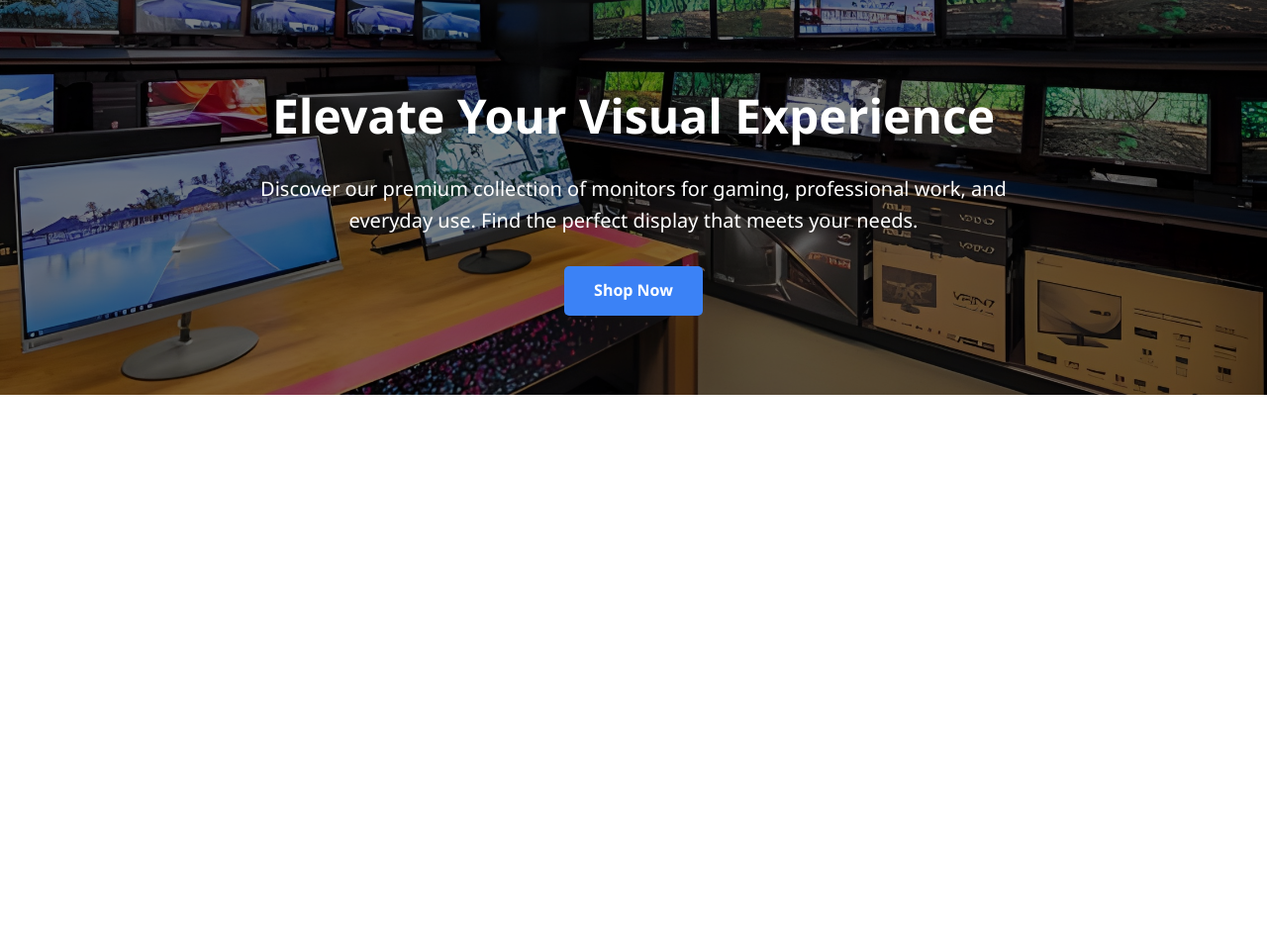
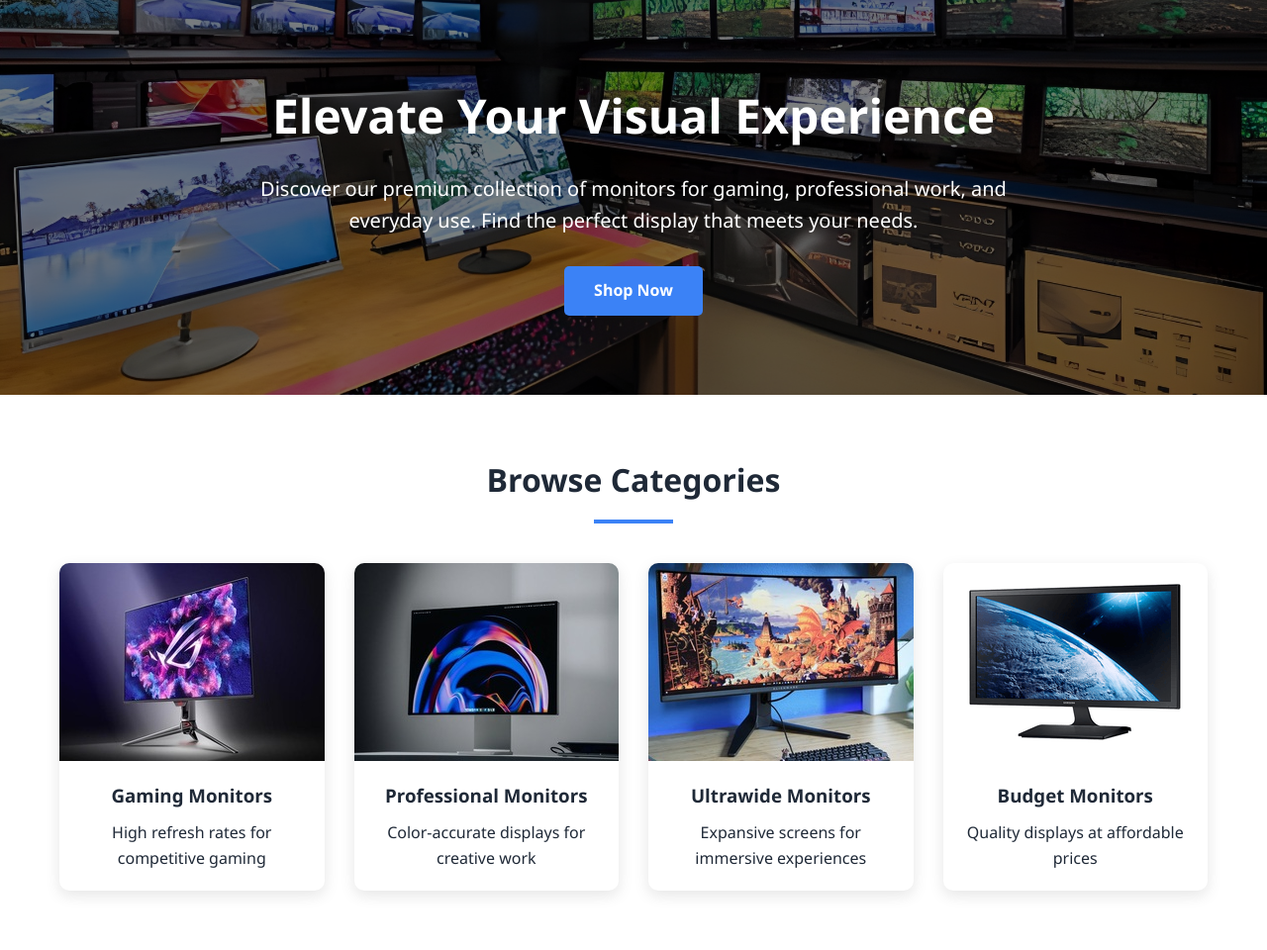
Before and after one commit to OtariTB/Project_PHP, a PHP site: page / in a window 1280 px wide. Shown: the part 127-1087 px from the top of the page at 99% size. Before the commit the page ends 526 px from the top, so only its background shows below. Run offline with PHP 8.4, Linux system fonts and the light colour scheme.

Commit message:
1.4 (Categories)

```diff
--- a/index.php
+++ b/index.php
@@ -44,11 +44,55 @@ include_once './config/connect.php';
             </div>
         </nav>
     </header>
-        <section class="hero">
+    <section class="hero">
         <div class="container">
             <h1>Elevate Your Visual Experience</h1>
             <p>Discover our premium collection of monitors for gaming, professional work, and everyday use. Find the perfect display that meets your needs.</p>
-            <a href="products.php" class="btn">Shop Now</a>
+            <a href="./includes/products.php" class="btn">Shop Now</a>
+        </div>
+    </section>
+
+    <section class="categories">
+        <div class="container">
+            <h2 class="section-title">Browse Categories</h2>
+            <div class="category-grid">
+                <div class="category-card">
+                    <div class="category-img">
+                        <img src="./images/Gaming_Monitor.jpg" alt="Gaming Monitors">
+                    </div>
+                    <div class="category-info">
+                        <h3>Gaming Monitors</h3>
+                        <p>High refresh rates for competitive gaming</p>
+                    </div>
+                </div>
+                <div class="category-card">
+                    <div class="category-img">
+                        <img src="./images/Professional_Monitor.png" alt="Professional Monitors">
+                    </div>
+                    <div class="category-info">
+                        <h3>Professional Monitors</h3>
+                        <p>Color-accurate displays for creative work</p>
+                    </div>
+                </div>
+                <div class="category-card">
+                    <div class="category-img">
+                        <img src="./images/Ultrawide_Monitor.jpg" alt="Ultrawide Monitors">
+                    </div>
+                    <div class="category-info">
+                        <h3>Ultrawide Monitors</h3>
+                        <p>Expansive screens for immersive experiences</p>
+                    </div>
+                </div>
+                <div class="category-card">
+                    <div class="category-img">
+                        <img src="./images/Budget_Monitor.png" alt="Budget Monitors">
+                    </div>
+                    <div class="category-info">
+                        <h3>Budget Monitors</h3>
+                        <p>Quality displays at affordable prices</p>
+                    </div>
+                </div>
+            </div>
         </div>
     </section>
 </body>
--- a/styles/styles.css
+++ b/styles/styles.css
@@ -175,7 +175,6 @@ header {
   display: block;
 }
 
-/* Hero Section */
 .hero {
   background-image: linear-gradient(rgba(0, 0, 0, 0.5), rgba(0, 0, 0, 0.5)),
   url('../images/hero.jpg');
@@ -213,3 +212,59 @@ header {
 .btn:hover {
   background-color: var(--secondary-color);
 }
+
+.categories {
+  padding: 60px 0;
+}
+
+.section-title {
+  text-align: center;
+  margin-bottom: 40px;
+  font-size: 32px;
+  position: relative;
+}
+
+.section-title::after {
+  content: '';
+  display: block;
+  width: 80px;
+  height: 4px;
+  background-color: var(--accent-color);
+  margin: 15px auto 0;
+}
+
+.category-grid {
+  display: grid;
+  grid-template-columns: repeat(auto-fit, minmax(250px, 1fr));
+  gap: 30px;
+}
+
+.category-card {
+  background-color: white;
+  border-radius: 10px;
+  overflow: hidden;
+  box-shadow: 0 5px 15px rgba(0, 0, 0, 0.1);
+  transition: transform 0.3s;
+}
+
+.category-card:hover {
+  transform: translateY(-10px);
+}
+
+.category-img {
+  height: 200px;
+  overflow: hidden;
+  background-color: var(--light-gray);
+  display: flex;
+  align-items: center;
+  justify-content: center;
+}
+
+.category-info {
+  padding: 20px;
+  text-align: center;
+}
+
+.category-info h3 {
+  margin-bottom: 10px;
+}
```
Also changed, not shown: images/Budget_Monitor.png (added), images/Gaming_Monitor.jpg (added), images/Gaming_MonitorOG.jpg (added), images/Professional_Monitor.png (added), images/Professional_MonitorOG.png (added), images/Ultrawide_Monitor.jpg (added), images/Ultrawide_MonitorOG.jpg (added). Lines whose indentation alone changed are shown as unchanged.
